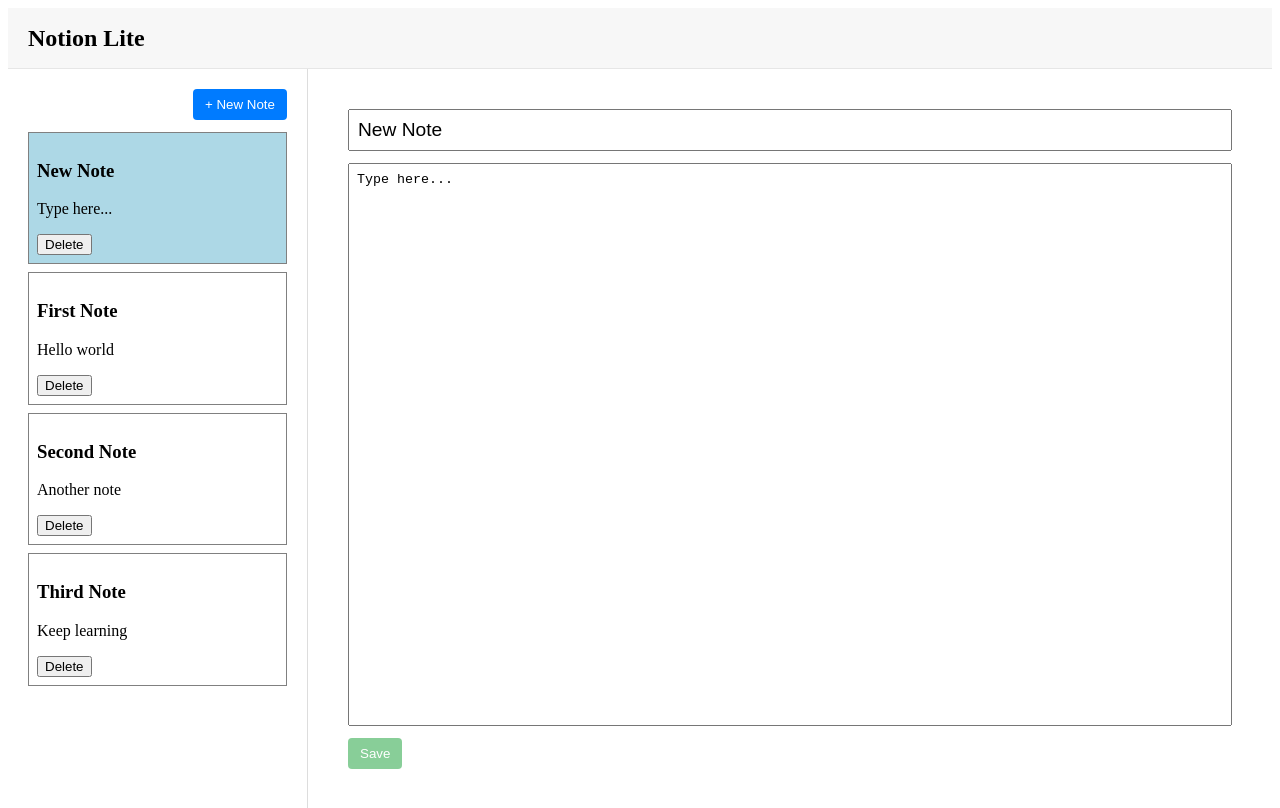
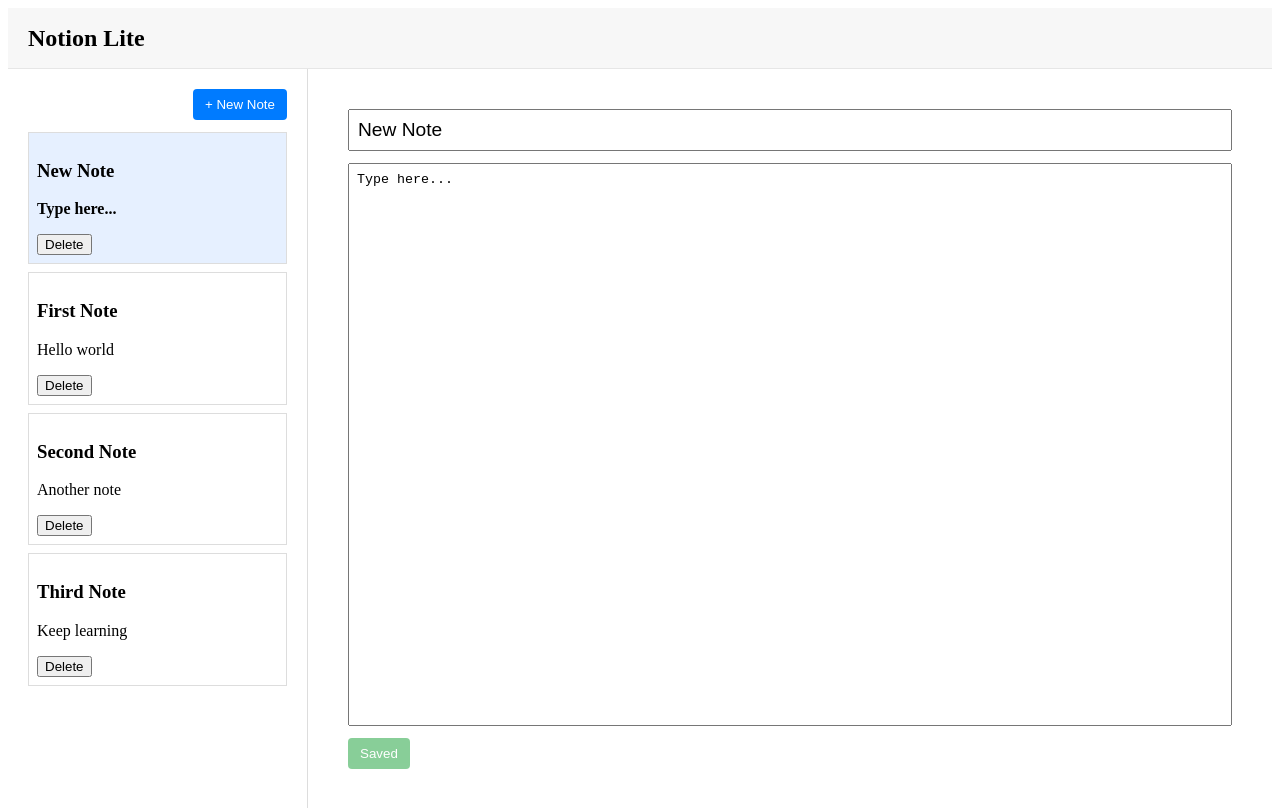
Before and after one commit to saifxss/notion-lite, a React (Vite) app: page / in a window 1280 px wide. Both pictures are taken after a click on the button "+ New Note". Shown: the top 808 px of the page. Built offline with nearby package versions, Linux system fonts and the light colour scheme.

Commit message:
UX updates

```diff
--- a/src/App.css
+++ b/src/App.css
@@ -18,6 +18,22 @@
   overflow-y: auto;       /* Scroll the list if it's long */
   padding: 20px;
   box-sizing: border-box;
+}
+
+.note-item {
+  border: 1px solid #ddd;
+  padding: 8px;
+  margin-bottom: 8px;
+  cursor: pointer;
+}
+
+.note-item:hover {
+  background: #f5f5f5;
+}
+
+.note-item.selected {
+  background: #e6f0ff;
+  font-weight: 600;
 }
 
 .note-list-header {
--- a/src/components/NoteEditor.tsx
+++ b/src/components/NoteEditor.tsx
@@ -1,4 +1,4 @@
-import { useState, useEffect } from "react";
+import { useState, useEffect , useRef } from "react";
 import type { Note } from "../types/note";
 
 interface NoteEditorProps {
@@ -10,14 +10,24 @@
   const [title, setTitle] = useState(note?.title ?? "");
   const [content, setContent] = useState(note?.content ?? "");
 
+  const titleRef = useRef<HTMLInputElement>(null);
+
+  useEffect(() => {
+    titleRef.current?.focus();
+  }, [note?.id]);
+
   useEffect(() => {
     setTitle(note?.title ?? "");
     setContent(note?.content ?? "");
   }, [note?.id]);
 
   if (!note) {
-    return <p>Select a note to edit</p>;
-  }
+  return (
+    <div className="text-gray-400 text-center mt-20">
+      Select a note or create a new one
+    </div>
+  );
+}
 
   const save = () => {
     onChange({ ...note, title, content });
@@ -38,7 +48,9 @@
       />
 
       <div className="editor-actions">
-        <button className="save-btn" onClick={save} disabled={unchanged}>Save</button>
+        <button className="save-btn" onClick={save} disabled={unchanged}>
+            {unchanged ? "Saved" : "Save"}
+        </button>
       </div>
     </div>
   );
--- a/src/components/NoteItem.tsx
+++ b/src/components/NoteItem.tsx
@@ -10,18 +10,21 @@
 export default function NoteItem({ note, isSelected, onClick, onDelete }: NoteItemProps) {
  return (
     <div
+      className={`note-item ${isSelected ? "selected" : ""}`}
       onClick={onClick}
-      style={{
-        border: "1px solid gray",
-        padding: "8px",
-        marginBottom: "8px",
-        backgroundColor: isSelected ? "lightblue" : "white",
-        cursor: "pointer",
-      }}
     >
       <h3>{note.title}</h3>
       <p>{note.content}</p>
-      <button onClick={(e) => { e.stopPropagation(); onDelete(); }}>Delete</button>
+      <button
+        onClick={(e) => {
+          e.stopPropagation();
+          if (window.confirm("Delete this note?")) {
+            onDelete();
+          }
+        }}
+      >
+        Delete
+      </button>
     </div>
   );
 }
--- a/src/components/NoteList.tsx
+++ b/src/components/NoteList.tsx
@@ -22,6 +22,11 @@
         <button className="new-note-btn" onClick={onAddNote}>+ New Note</button>
       </div>
       <div className="note-items">
+        {notes.length === 0 && (
+          <p style={{ color: "#999", textAlign: "center" }}>
+            No notes yet
+          </p>
+        )}
         {notes.map((note) => (
           <NoteItem
             key={note.id}
```
